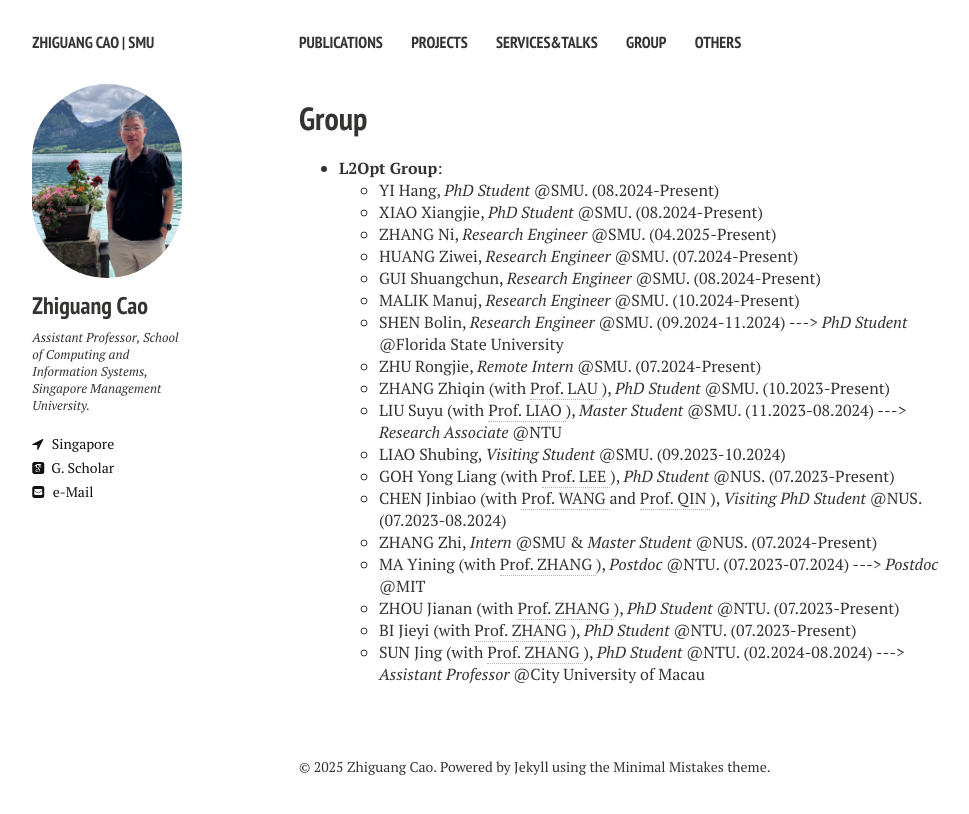
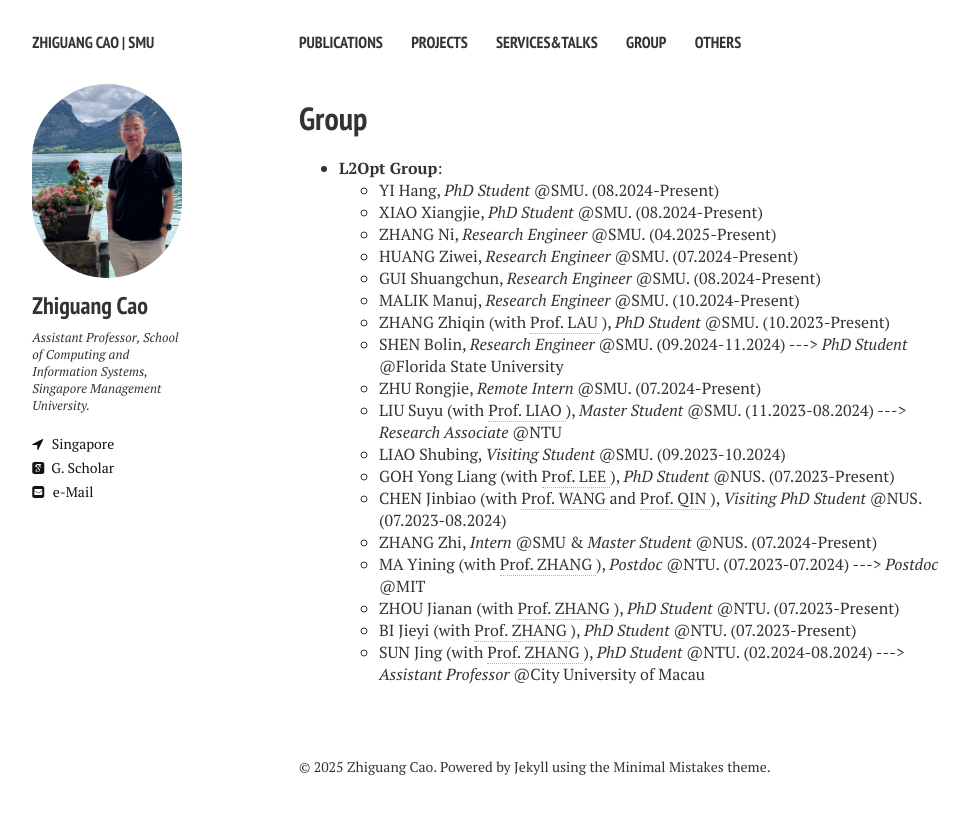
Before and after one commit to zhiguangcaosg/zhiguangcaosg.github.io, a Jekyll site: the page built from group.md, in a window 1280 px wide. Shown: the top 814 px of the page, without its empty margins (21-990 px from the left). Built offline with Jekyll 4.4.1, drawn with Linux system fonts in a browser that asks for light colours; nearby versions of some CDN libraries.

Commit message:
Update group.md

```diff
--- a/group.md
+++ b/group.md
@@ -31,12 +31,14 @@ comments: false
 	</li>
 	<li> MALIK Manuj, <i>Research Engineer</i> @SMU. (10.2024-Present)
 	</li>
+        <li> ZHANG Zhiqin (with <a href="http://www.mysmu.edu/faculty/hclau/" target="_blank"> Prof. LAU </a>), <i>PhD Student</i> @SMU. (10.2023-Present)
+	</li>
+
 	<li> SHEN Bolin, <i>Research Engineer</i> @SMU. (09.2024-11.2024) --->  <i>PhD Student</i> @Florida State University
 	</li>
 	<li> ZHU Rongjie, <i>Remote Intern</i> @SMU. (07.2024-Present)
 	</li>
-	<li> ZHANG Zhiqin (with <a href="http://www.mysmu.edu/faculty/hclau/" target="_blank"> Prof. LAU </a>), <i>PhD Student</i> @SMU. (10.2023-Present)
-	</li>
+
         <li> LIU Suyu (with <a href="https://liziliao.github.io/" target="_blank"> Prof. LIAO </a>), <i>Master Student</i> @SMU. (11.2023-08.2024) ---> <i>Research Associate</i> @NTU
 	</li>
 	<li> LIAO Shubing, <i>Visiting Student</i> @SMU. (09.2023-10.2024)
```
